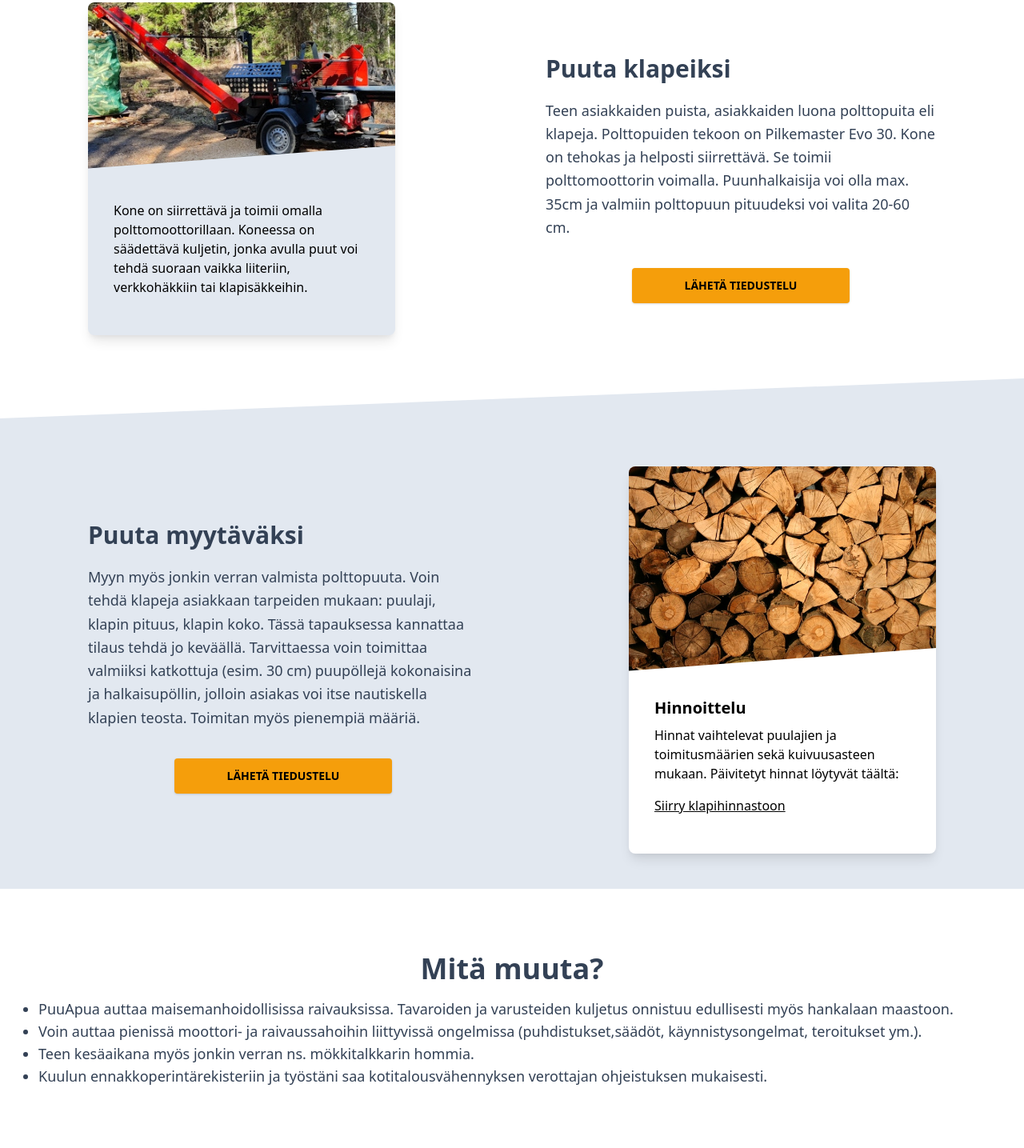
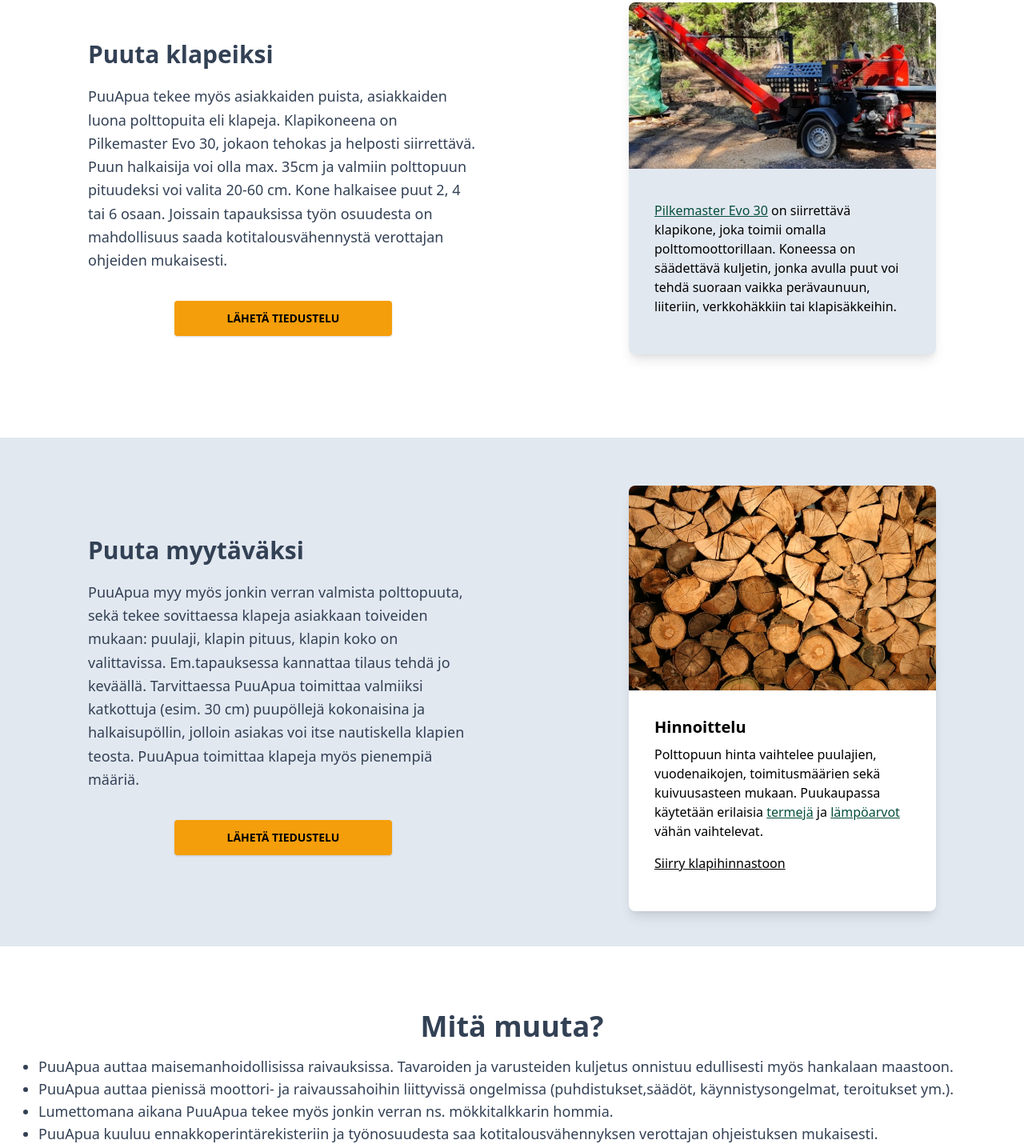
Before and after one commit to leenapoikolainen/puuapua, a React app: page / in a window 1280 px wide. Shown: the part 1349-2784 px from the top of the page at 80% size. Built offline with nearby package versions, Linux system fonts and the light colour scheme.

Commit message:
Changes to images and texts

```diff
--- a/src/components/Footers/Footer.js
+++ b/src/components/Footers/Footer.js
@@ -12,7 +12,7 @@ export default function Footer() {
         <div className="container mx-auto px-4">
           <div className="flex flex-wrap text-center">
             <div className="w-full  px-4">
-              <h4 className="text-xl text-white font-semibold pb-4">PuuApua Auttaa</h4>
+              <h4 className="text-xl text-white font-semibold pb-4">PuuApua auttaa</h4>
               <ul className="text-white">
                 <li><strong>Puhelin:</strong> 040 258 7607</li>
                 <li><strong>Sähköposti:</strong> puuapua@puuapua.fi</li>
--- a/src/views/Klapihinnasto.js
+++ b/src/views/Klapihinnasto.js
@@ -13,6 +13,12 @@ export default function Klapihinnasto() {
                     <h3 className="text-3xl mb-2 font-semibold leading-normal">
                         Klapierät
                     </h3>
+                    <div className="container mb-4 flex flex-wrap">
+                        <p>
+                            Soita 040 258 76 07 ja varmista saatavuus!
+                        </p>
+                    </div>
+
                 </div>
                 <div class="pl-7 justify-start">
                     <iframe height="500" width="90%" className=""
--- a/src/views/Landing.js
+++ b/src/views/Landing.js
@@ -73,10 +73,12 @@ export default function Landing() {
               x="0"
               y="0"
             >
+              {/*
               <polygon
                 className="text-blueGray-200 fill-current"
                 points="2560 0 2560 100 0 100"
               ></polygon>
+              */}
             </svg>
           </div>
         </div>
@@ -96,7 +98,7 @@ export default function Landing() {
 
                     PuuApua auttaa mm. tuulenkaatojen poistoissa (myös pienet määrät ja vaikeat maastot),
                     konkeloiden laukaisuissa, jättöpuiden noudoissa, rankojen keräämisessä, alueiden maisemoinneissa
-                    sekä tietysti tekee puutavarasta polttopuita.
+                    sekä tietysti tekee tarvittaessa puista klapeja.
                     Kysy lisätietoja tai pyydä arviointikäynnille.
                   </p>
 
@@ -135,7 +137,7 @@ export default function Landing() {
                         */}
                       </svg>
                       <p className="text-md font-light mt-2 text-black">
-                        <a href="https://www.youtube.com/watch?v=2i75aFAHk5s" target="_blank" rel="noopener noreferrer"><u>JärnHäst-vetokoneen</u></a> työleveys on 1,2 metriä
+                        <a href="https://www.youtube.com/watch?v=2i75aFAHk5s" target="_blank" rel="noopener noreferrer" className="underline text-green-900">JärnHäst-vetokoneen</a> työleveys on 1,2 metriä
                         ja kone on varustettu kumiteloilla. JärnHäst toimii juonnoissa myös yksin ilman perävaunua.
                         Tarvittaessa vetokone kääntyy paikallaan ja kykenee toimimaan kahden vinssinsä avulla myös todella vaikeassa maastossa.
                         Perävaununa on VahvaJussi 400 varustettuna hydraulisella nosturilla, jonka suurin nostovoima on 530kg.
@@ -163,15 +165,44 @@ export default function Landing() {
                 x="0"
                 y="0"
               >
+                {/*
                 <polygon
                   className="text-white fill-current"
                   points="2560 0 2560 100 0 100"
                 ></polygon>
+                */}
               </svg>
             </div>
 
             <div className="container mx-auto px-4">
               <div className="items-center flex flex-wrap">
+
+                <div className="w-full md:w-5/12 px-4 mr-auto ml-auto">
+
+                  <h3 className="text-3xl mb-2 font-semibold leading-normal">
+                    Puuta klapeiksi
+                  </h3>
+                  <p className="text-lg font-light leading-relaxed mt-4 mb-4 text-blueGray-600">
+                    PuuApua tekee myös asiakkaiden puista, asiakkaiden luona polttopuita eli klapeja.
+                    Klapikoneena on Pilkemaster Evo 30, jokaon tehokas ja helposti siirrettävä.
+                    Puun halkaisija voi olla max. 35cm ja valmiin polttopuun pituudeksi voi valita 20-60 cm.
+                    Kone halkaisee puut 2, 4 tai 6 osaan.
+                    Joissain tapauksissa työn osuudesta on mahdollisuus saada kotitalousvähennystä verottajan ohjeiden mukaisesti.
+
+                  </p>
+
+                  <div className="container mx-auto px-4 h-full">
+                    <div className="flex content-center items-center justify-center text-center">
+                      <div className="w-full md:w-10/12 lg:w-8/12 px-4 mt-5">
+                        <a className="bg-yellow-500 text-black active:bg-blueGray-600 text-sm font-bold uppercase px-6 py-3 rounded shadow hover:shadow-lg outline-none focus:outline-none mr-1 mb-1 w-full ease-linear transition-all duration-150"
+                          type="button" href="mailto:puuapua@puuapua.fi?&subject=Tiedustelu klapipalvelusta">
+                          Lähetä tiedustelu
+                        </a>
+                      </div>
+                    </div>
+                  </div>
+                </div>
+
                 <div className="w-full md:w-4/12 ml-auto mr-auto px-4">
                   <div className="relative flex flex-col min-w-0 break-words w-full mb-6 shadow-lg rounded-lg bg-blueGray-200">
                     <img
@@ -187,42 +218,22 @@ export default function Landing() {
                         viewBox="0 0 583 95"
                         className="absolute left-0 w-full block h-95-px -top-94-px "
                       >
+                        {/*
                         <polygon
                           points="-30,95 583,95 583,65"
                           className="text-blueGray-200 fill-current"
                         ></polygon>
+                        */}
                       </svg>
                       <p className="text-md font-light mt-2 text-black bg-blueGray-200">
-                        Kone on siirrettävä ja toimii omalla polttomoottorillaan.
-                        Koneessa on säädettävä kuljetin, jonka avulla puut voi tehdä suoraan
-                        vaikka liiteriin, verkkohäkkiin tai klapisäkkeihin.
+                        <a href="https://www.youtube.com/watch?v=aNN_90qIsVY" target="_blank" rel="noopener noreferrer" className="underline text-green-900">Pilkemaster Evo 30</a> on siirrettävä klapikone,
+                        joka toimii omalla polttomoottorillaan. Koneessa on säädettävä kuljetin, jonka avulla puut voi tehdä suoraan vaikka perävaunuun, liiteriin, verkkohäkkiin tai klapisäkkeihin.
                       </p>
                     </blockquote>
                   </div>
                 </div>
-                <div className="w-full md:w-5/12 px-4 mr-auto ml-auto">
 
-                  <h3 className="text-3xl mb-2 font-semibold leading-normal">
-                    Puuta klapeiksi
-                  </h3>
-                  <p className="text-lg font-light leading-relaxed mt-4 mb-4 text-blueGray-600">
-                    Teen asiakkaiden puista, asiakkaiden luona polttopuita eli klapeja.
-                    Polttopuiden tekoon on Pilkemaster Evo 30. Kone on tehokas ja  helposti siirrettävä.
-                    Se toimii polttomoottorin voimalla. Puunhalkaisija voi olla max. 35cm ja
-                    valmiin polttopuun pituudeksi voi valita 20-60 cm.
-                  </p>
 
-                  <div className="container mx-auto px-4 h-full">
-                    <div className="flex content-center items-center justify-center text-center">
-                      <div className="w-full md:w-10/12 lg:w-8/12 px-4 mt-5">
-                        <a className="bg-yellow-500 text-black active:bg-blueGray-600 text-sm font-bold uppercase px-6 py-3 rounded shadow hover:shadow-lg outline-none focus:outline-none mr-1 mb-1 w-full ease-linear transition-all duration-150"
-                          type="button" href="mailto:puuapua@puuapua.fi?&subject=Tiedustelu klapipalvelusta">
-                          Lähetä tiedustelu
-                        </a>
-                      </div>
-                    </div>
-                  </div>
-                </div>
               </div>
             </div>
 
@@ -239,10 +250,12 @@ export default function Landing() {
                 x="0"
                 y="0"
               >
+                {/*
                 <polygon
                   className="text-blueGray-200 fill-current"
                   points="2560 0 2560 100 0 100"
                 ></polygon>
+                */}
               </svg>
             </div>
           </section>
@@ -258,10 +271,8 @@ export default function Landing() {
                     Puuta myytäväksi
                   </h3>
                   <p className="text-lg font-light leading-relaxed mt-4 mb-4 text-blueGray-600">
-                    Myyn myös jonkin verran valmista polttopuuta. Voin tehdä klapeja asiakkaan tarpeiden mukaan:
-                    puulaji, klapin pituus, klapin koko. Tässä tapauksessa kannattaa tilaus tehdä jo keväällä.
-                    Tarvittaessa voin toimittaa valmiiksi katkottuja (esim. 30 cm) puupöllejä kokonaisina ja halkaisupöllin,
-                    jolloin asiakas voi itse nautiskella klapien teosta. <b>Toimitan myös pienempiä määriä.</b>
+                    PuuApua myy myös jonkin verran valmista polttopuuta, sekä tekee sovittaessa klapeja asiakkaan toiveiden mukaan: puulaji, klapin pituus, klapin koko on valittavissa.
+                    Em.tapauksessa kannattaa tilaus tehdä jo keväällä. Tarvittaessa PuuApua toimittaa valmiiksi katkottuja (esim. 30 cm) puupöllejä kokonaisina ja halkaisupöllin, jolloin asiakas voi itse nautiskella klapien teosta. <b>PuuApua toimittaa klapeja myös pienempiä määriä. </b>
                   </p>
 
                   <div className="container mx-auto px-4 h-full">
@@ -292,17 +303,20 @@ export default function Landing() {
                         viewBox="0 0 583 95"
                         className="absolute left-0 w-full block h-95-px -top-94-px"
                       >
+                        {/*
                         <polygon
                           points="-30,95 583,95 583,65"
                           className="text-white fill-current "
                         ></polygon>
+                        */}
                       </svg>
                       <h4 className="text-xl font-bold text-black">
                         Hinnoittelu
                       </h4>
                       <p className="text-md font-light mt-2 text-black">
-                        Hinnat vaihtelevat puulajien ja toimitusmäärien sekä kuivuusasteen mukaan.
-                        Päivitetyt hinnat löytyvät täältä:
+                        Polttopuun hinta vaihtelee puulajien, vuodenaikojen, toimitusmäärien sekä kuivuusasteen mukaan.
+                        Puukaupassa käytetään erilaisia <a href="https://www.halkoliiteri.com/polttopuuinfo/termit-ja-mittayksikot" target="_blank" rel="noopener noreferrer" className="underline text-green-900">termejä</a> ja <a href="https://www.halkoliiteri.com/polttopuuinfo/polttopuun-ominaisuudet " target="_blank" rel="noopener noreferrer" className="underline text-green-900">lämpöarvot</a> vähän vaihtelevat.
+
                       </p>
                       <p className="text-md mt-4 text-black">
                         <Link to="/klapihinnasto" className="underline">Siirry klapihinnastoon</Link>
@@ -343,13 +357,13 @@ export default function Landing() {
                   <li>
                     PuuApua auttaa maisemanhoidollisissa raivauksissa. Tavaroiden ja varusteiden kuljetus onnistuu edullisesti myös hankalaan maastoon.</li>
                   <li>
-                        Voin auttaa pienissä moottori- ja raivaussahoihin liittyvissä ongelmissa (puhdistukset,säädöt, käynnistysongelmat, teroitukset ym.).
+                    PuuApua auttaa pienissä moottori- ja raivaussahoihin liittyvissä ongelmissa (puhdistukset,säädöt, käynnistysongelmat, teroitukset ym.).
                   </li>
                   <li>
-                        Teen kesäaikana myös jonkin verran ns. mökkitalkkarin hommia.
+                    Lumettomana aikana PuuApua tekee myös jonkin verran ns. mökkitalkkarin hommia.
                   </li>
                   <li>
-                        Kuulun ennakkoperintärekisteriin ja työstäni saa kotitalousvähennyksen verottajan ohjeistuksen mukaisesti.
+                    PuuApua kuuluu ennakkoperintärekisteriin ja työnosuudesta saa kotitalousvähennyksen verottajan ohjeistuksen mukaisesti.
                   </li>
                 </ul>
               </div>
```
Also changed, not shown: src/assets/styles/tailwind.css. Lines whose indentation alone changed are shown as unchanged.
